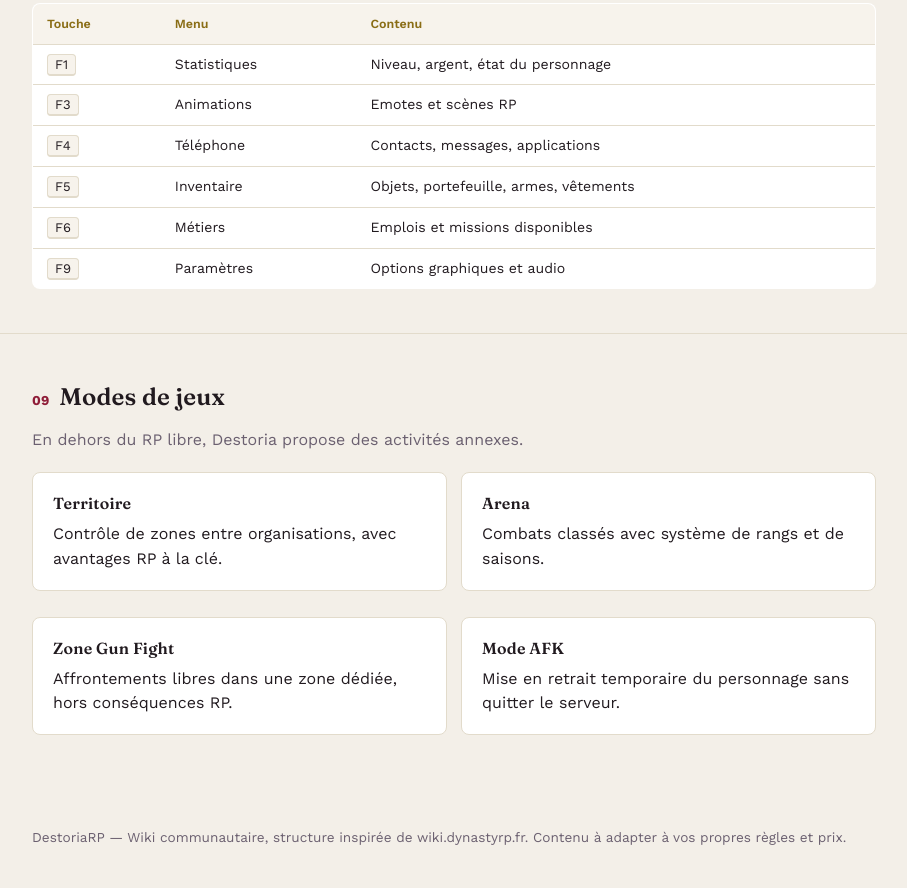
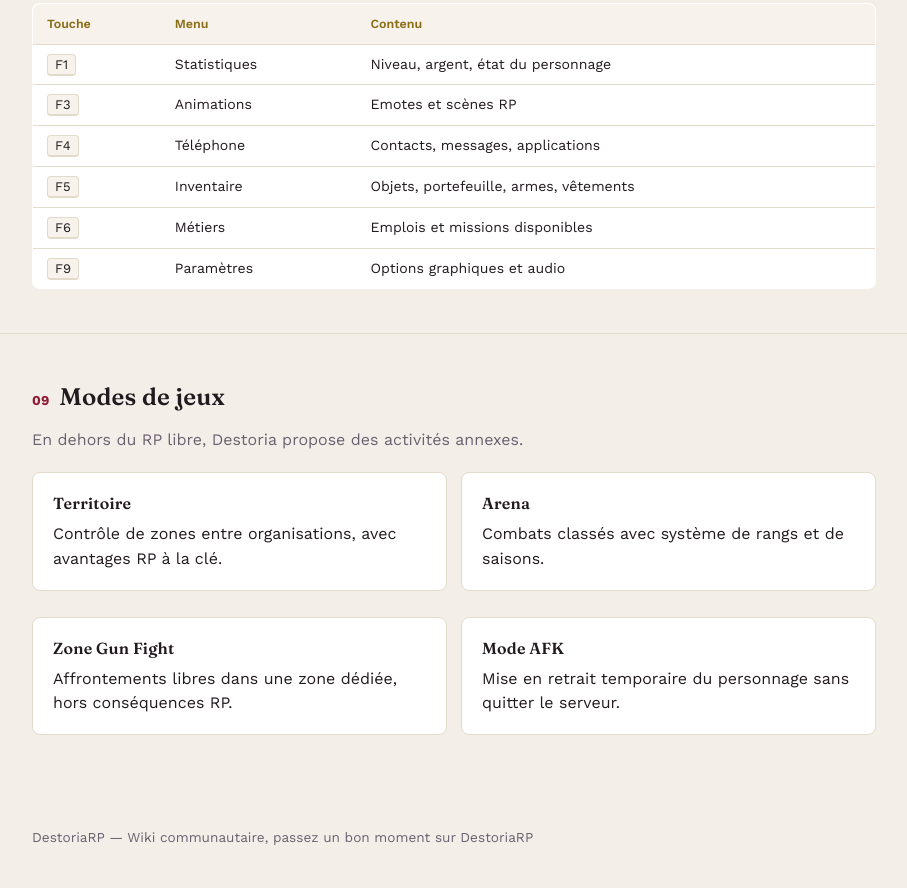
Before and after one commit to prxy7765-create/wikidestoria, a website: page index.html in a window 1280 px wide. Shown: the part 8802-9690 px from the top of the page, without its empty margins (326-1233 px from the left). Drawn offline with nearby package versions, Linux system fonts and the light colour scheme.

Commit message:
Update index.html

```diff
--- a/index.html
+++ b/index.html
@@ -462,7 +462,7 @@ footer{padding:36px 48px; color:var(--muted); font-size:.85rem;}
     </section>
 
     <footer>
-      DestoriaRP — Wiki communautaire, structure inspirée de wiki.dynastyrp.fr. Contenu à adapter à vos propres règles et prix.
+      DestoriaRP — Wiki communautaire, passez un bon moment sur DestoriaRP
     </footer>
   </main>
 </div>
```
